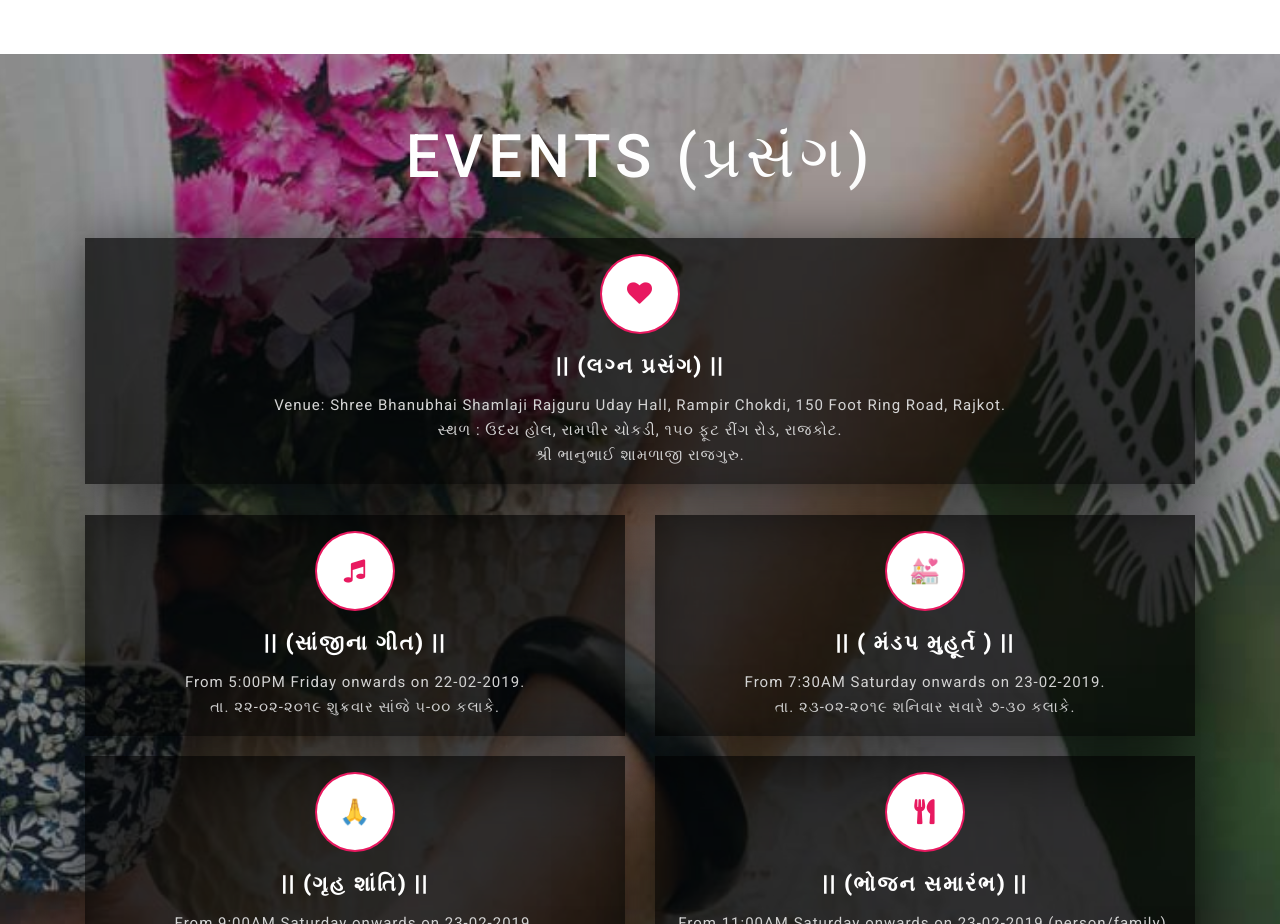
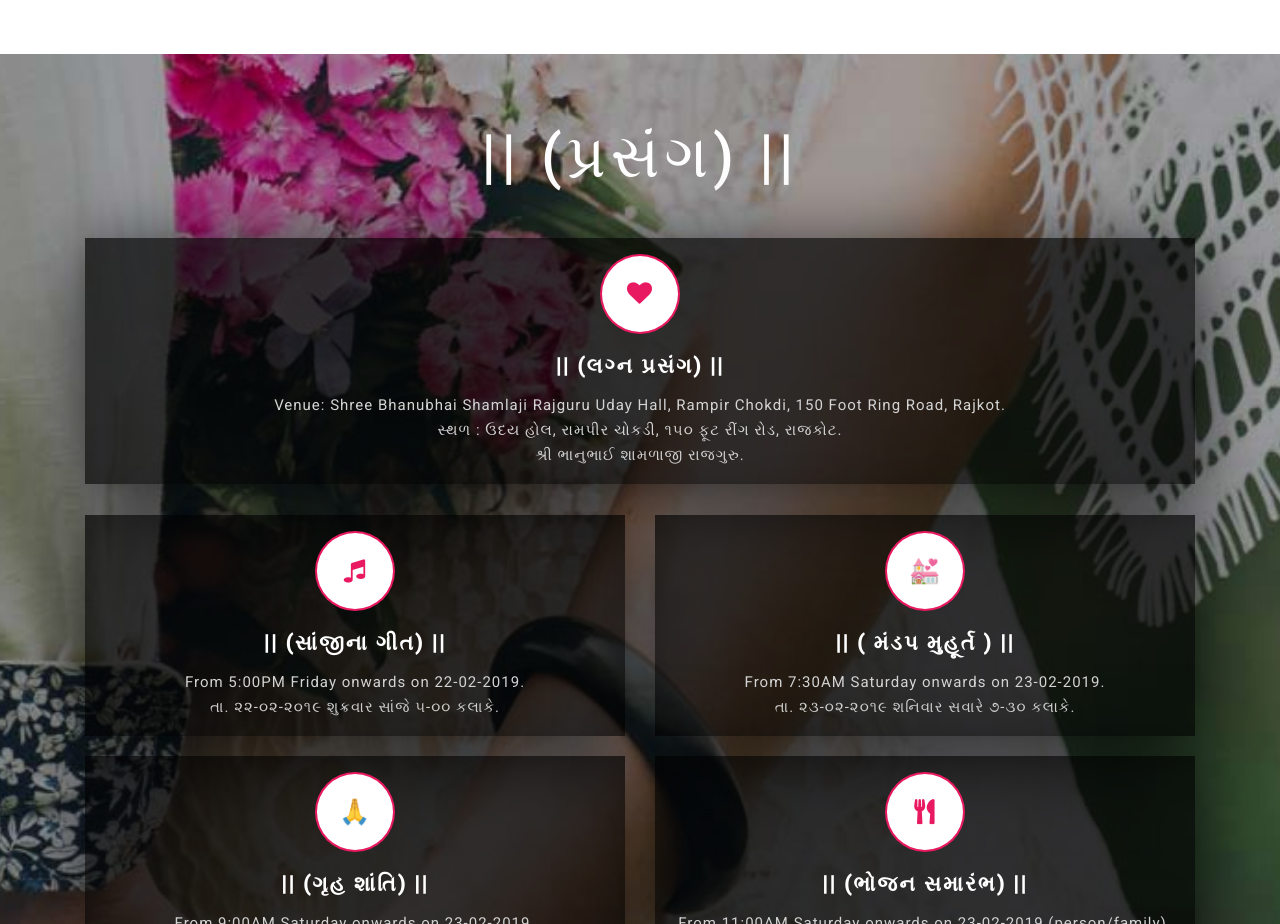
Before and after one commit to gauravshimpi/gauravshimpi.github.io, a plain HTML site: page ALPARTH/index.html in a window 1280 px wide. Shown: the part 3420-4344 px from the top of the page. Drawn offline with Linux system fonts and the light colour scheme.

Commit message:
english cut

```diff
--- a/ALPARTH/index.html
+++ b/ALPARTH/index.html
@@ -207,7 +207,7 @@
             <!--Events-->
             <div class="services" id="events">
                 <div class="container">
-                    <h3 class="title clr">Events (પ્રસંગ)</h3>
+                    <h3 class="title clr">|| (પ્રસંગ) ||</h3>
                     <div class="banner-bottom-girds text-center">
                         <div class="col-md-12  col-sm-12 col-xs-12  its-banner-grid">
                             <div class="white-shadow">
```
